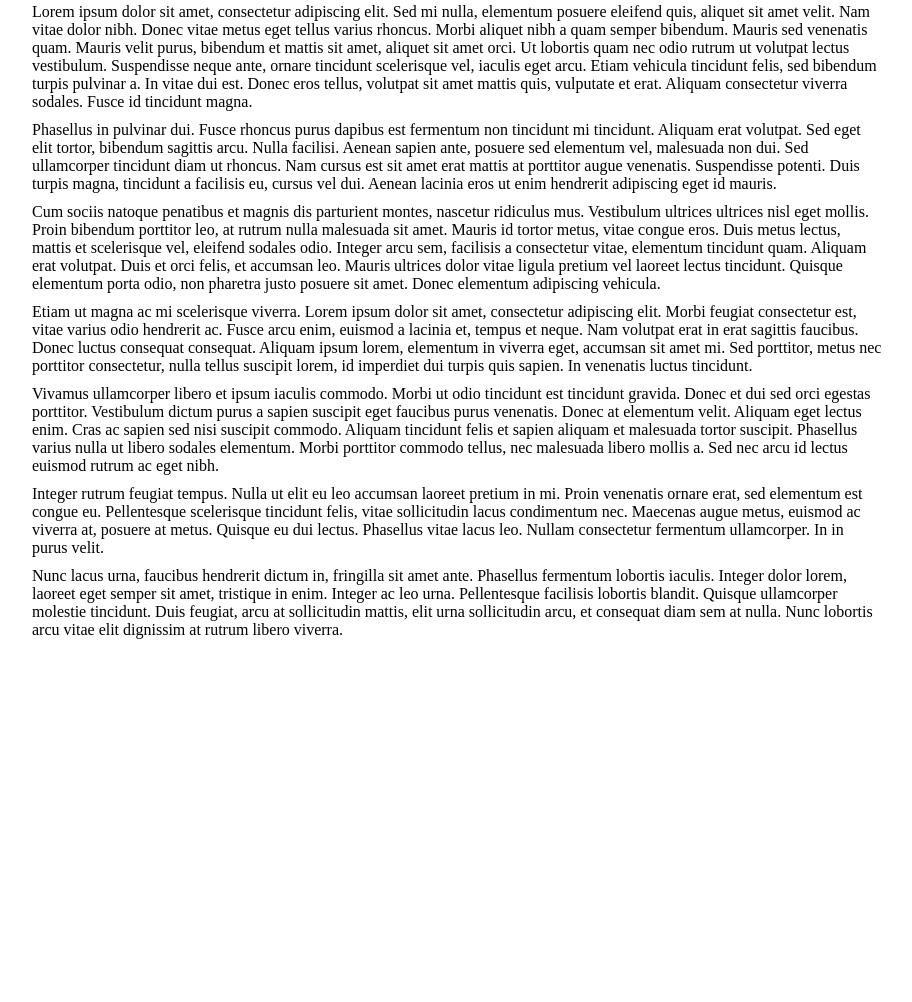
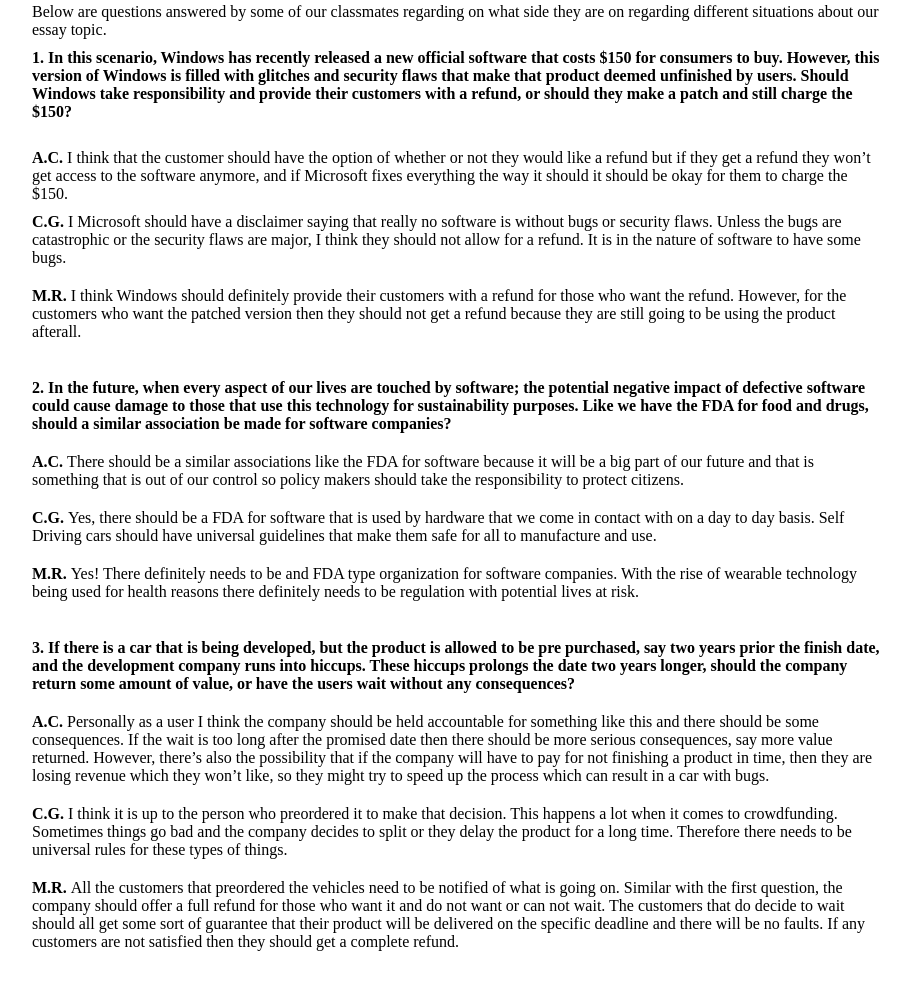
Before and after one commit to comps3/CST373-ePaper, a plain HTML site: page discussions.html in a window 1280 px wide. Shown: the part 367-1369 px from the top of the page, without its empty margins (183-1095 px from the left). Before the commit the page ends 1154 px from the top, so only its background shows below. Drawn offline with Linux system fonts and the light colour scheme.

Commit message:
Added the discussion portion and future challenges

```diff
--- a/discussions.html
+++ b/discussions.html
@@ -34,13 +34,40 @@
         </div>
       </div>
       <div id="content">
-<p>Lorem ipsum dolor sit amet, consectetur adipiscing elit. Sed mi nulla, elementum posuere eleifend quis, aliquet sit amet velit. Nam vitae dolor nibh. Donec vitae metus eget tellus varius rhoncus. Morbi aliquet nibh a quam semper bibendum. Mauris sed venenatis quam. Mauris velit purus, bibendum et mattis sit amet, aliquet sit amet orci. Ut lobortis quam nec odio rutrum ut volutpat lectus vestibulum. Suspendisse neque ante, ornare tincidunt scelerisque vel, iaculis eget arcu. Etiam vehicula tincidunt felis, sed bibendum turpis pulvinar a. In vitae dui est. Donec eros tellus, volutpat sit amet mattis quis, vulputate et erat. Aliquam consectetur viverra sodales. Fusce id tincidunt magna.</p>
-<p>Phasellus in pulvinar dui. Fusce rhoncus purus dapibus est fermentum non tincidunt mi tincidunt. Aliquam erat volutpat. Sed eget elit tortor, bibendum sagittis arcu. Nulla facilisi. Aenean sapien ante, posuere sed elementum vel, malesuada non dui. Sed ullamcorper tincidunt diam ut rhoncus. Nam cursus est sit amet erat mattis at porttitor augue venenatis. Suspendisse potenti. Duis turpis magna, tincidunt a facilisis eu, cursus vel dui. Aenean lacinia eros ut enim hendrerit adipiscing eget id mauris.</p>
-<p>Cum sociis natoque penatibus et magnis dis parturient montes, nascetur ridiculus mus. Vestibulum ultrices ultrices nisl eget mollis. Proin bibendum porttitor leo, at rutrum nulla malesuada sit amet. Mauris id tortor metus, vitae congue eros. Duis metus lectus, mattis et scelerisque vel, eleifend sodales odio. Integer arcu sem, facilisis a consectetur vitae, elementum tincidunt quam. Aliquam erat volutpat. Duis et orci felis, et accumsan leo. Mauris ultrices dolor vitae ligula pretium vel laoreet lectus tincidunt. Quisque elementum porta odio, non pharetra justo posuere sit amet. Donec elementum adipiscing vehicula.</p>
-<p>Etiam ut magna ac mi scelerisque viverra. Lorem ipsum dolor sit amet, consectetur adipiscing elit. Morbi feugiat consectetur est, vitae varius odio hendrerit ac. Fusce arcu enim, euismod a lacinia et, tempus et neque. Nam volutpat erat in erat sagittis faucibus. Donec luctus consequat consequat. Aliquam ipsum lorem, elementum in viverra eget, accumsan sit amet mi. Sed porttitor, metus nec porttitor consectetur, nulla tellus suscipit lorem, id imperdiet dui turpis quis sapien. In venenatis luctus tincidunt.</p>
-<p>Vivamus ullamcorper libero et ipsum iaculis commodo. Morbi ut odio tincidunt est tincidunt gravida. Donec et dui sed orci egestas porttitor. Vestibulum dictum purus a sapien suscipit eget faucibus purus venenatis. Donec at elementum velit. Aliquam eget lectus enim. Cras ac sapien sed nisi suscipit commodo. Aliquam tincidunt felis et sapien aliquam et malesuada tortor suscipit. Phasellus varius nulla ut libero sodales elementum. Morbi porttitor commodo tellus, nec malesuada libero mollis a. Sed nec arcu id lectus euismod rutrum ac eget nibh.</p>
-<p>Integer rutrum feugiat tempus. Nulla ut elit eu leo accumsan laoreet pretium in mi. Proin venenatis ornare erat, sed elementum est congue eu. Pellentesque scelerisque tincidunt felis, vitae sollicitudin lacus condimentum nec. Maecenas augue metus, euismod ac viverra at, posuere at metus. Quisque eu dui lectus. Phasellus vitae lacus leo. Nullam consectetur fermentum ullamcorper. In in purus velit.</p>
-<p>Nunc lacus urna, faucibus hendrerit dictum in, fringilla sit amet ante. Phasellus fermentum lobortis iaculis. Integer dolor lorem, laoreet eget semper sit amet, tristique in enim. Integer ac leo urna. Pellentesque facilisis lobortis blandit. Quisque ullamcorper molestie tincidunt. Duis feugiat, arcu at sollicitudin mattis, elit urna sollicitudin arcu, et consequat diam sem at nulla. Nunc lobortis arcu vitae elit dignissim at rutrum libero viverra.</p>
+	  <p>Below are questions answered by some of our classmates regarding on what side they are on regarding different situations about our essay topic.</p>
+<p><strong>1. In this scenario, Windows has recently released a new official software that costs $150 for consumers to buy. However,
+this version of Windows is filled with glitches and security flaws that make that product deemed unfinished by users.
+Should Windows take responsibility and provide their customers with a refund, or should they make a patch and still charge the $150?</strong></p>
+</br>
+<p><strong>A.C. </strong> I think that the customer should have the option of whether or not they would like a refund but if they get a refund they won’t get access
+to the software anymore, and if Microsoft fixes everything the way it should it should be okay for them to charge the $150.</p>
+<p><strong>C.G. </strong>I Microsoft should have a disclaimer saying that really no software is without bugs or security flaws. Unless the bugs are catastrophic or
+the security flaws are major, I think they should not allow for a refund. It is in the nature of software to have some bugs.<p>
+<p><strong>M.R. </strong>I think Windows should definitely provide their customers with a refund for those who want the refund. However, for the customers who want
+the patched version then they should not get a refund because they are still going to be using the product afterall.<p>
+</br>
+
+<p><strong>2. In the future, when every aspect of our lives are touched by software; the potential negative impact of defective software could cause damage to those
+ that use this technology for sustainability purposes. Like we have the FDA for food and drugs, should a similar association be made for software companies?</strong><p>
+<p><strong>A.C. </strong>There should be a similar associations like the FDA for software because it will be a big part of our future and that is something that is out
+ of our control so policy makers should take the responsibility to protect citizens.<p>
+<p><strong>C.G. </strong>Yes, there should be a FDA for software that is used by hardware that we come in contact with on a day to day basis. Self Driving cars should have
+universal guidelines that make them safe for all to manufacture and use.<p>
+<p><strong>M.R. </strong>Yes! There definitely needs to be and FDA type organization for software companies. With the rise of wearable technology being used for health
+reasons there definitely needs to be regulation with potential lives at risk.<p>
+</br>
+<p><strong>3. If there is a car that is being developed, but the product is allowed to be pre purchased, say two years prior the finish date, and the development company
+runs into hiccups. These hiccups prolongs the date two years longer, should the company return some amount of value, or have the users wait without any consequences?</strong><p>
+<p><strong>A.C. </strong>Personally as a user I think the company should be held accountable for something like this and there should be some consequences. If the wait
+ is too long after the promised date then there should be more serious consequences, say more value returned. However, there’s also the possibility that if the company
+ will have to pay for not finishing a product in time, then they are losing revenue which they won’t like, so they might try to speed up the process which can result in
+ a car with bugs.<p>
+<p><strong>C.G. </strong>I think it is up to the person who preordered it to make that decision. This happens a lot when it comes to crowdfunding. Sometimes things go bad
+ and the company decides to split or they delay the product for a long time. Therefore there needs to be universal rules for these types of things.<p>
+<p><strong>M.R. </strong> All the customers that preordered the vehicles need to be notified of what is going on. Similar with the first question, the company should offer
+a full refund for those who want it and do not want or can not wait. The customers that do decide to wait should all get some sort of guarantee that their product will be
+delivered on the specific deadline and there will be no faults. If any customers are not satisfied then they should get a complete refund.<p>
+
 <p>&nbsp;</p>
       </div>
   </div>
```
Also changed, not shown: challenges.html (+17 -7 lines).
